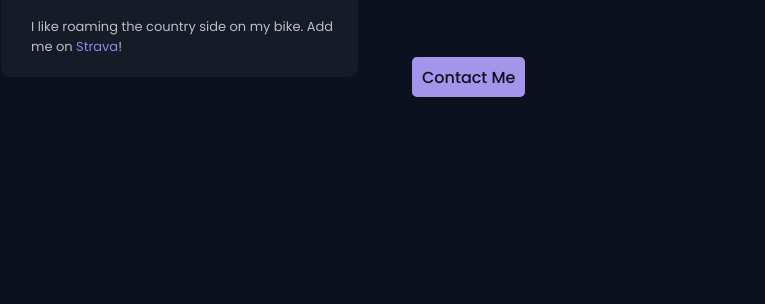
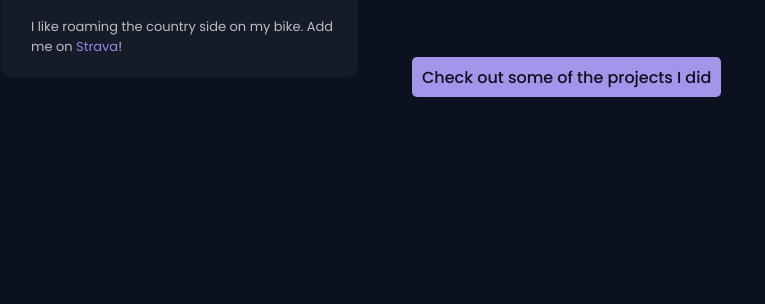
Before and after one commit to covacialex/portofolio, a website: page index.html in a window 1280 px wide. Shown: the part 1390-1694 px from the top of the page, without its empty margins (255-1020 px from the left). Drawn offline with nearby package versions, Linux system fonts and the light colour scheme.

Commit message:
first commit

```diff
--- a/index.html
+++ b/index.html
@@ -145,7 +145,7 @@
               </p>
 
               <a href="#contact__link" class="button about__data__descr__button"
-                >Contact Me</a
+                >Check out some of the projects I did</a
               >
             </div>
           </div>
--- a/sass/_about.scss
+++ b/sass/_about.scss
@@ -21,6 +21,8 @@
 
       &__button {
         margin-top: 6.4rem;
+        text-align: center;
+        width: auto;
       }
     }
 
```
Also changed, not shown: 1 other file.
